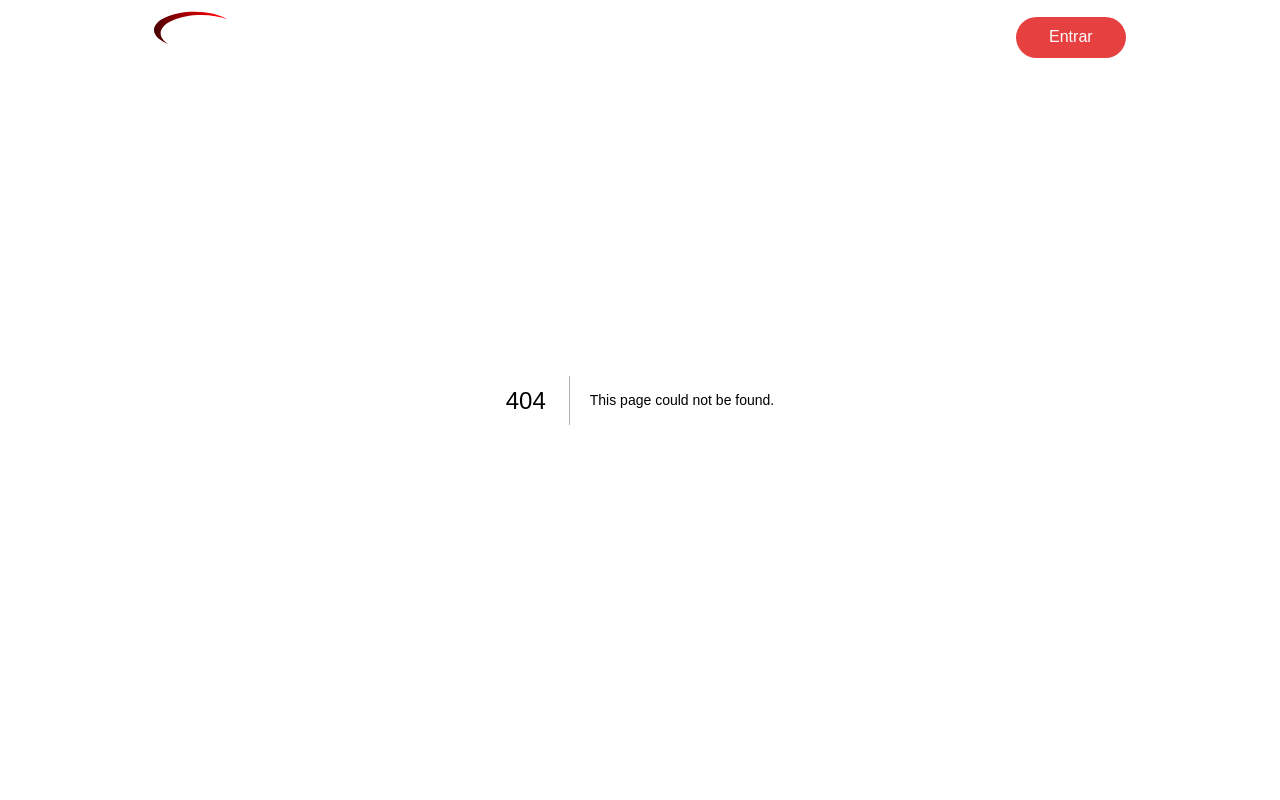
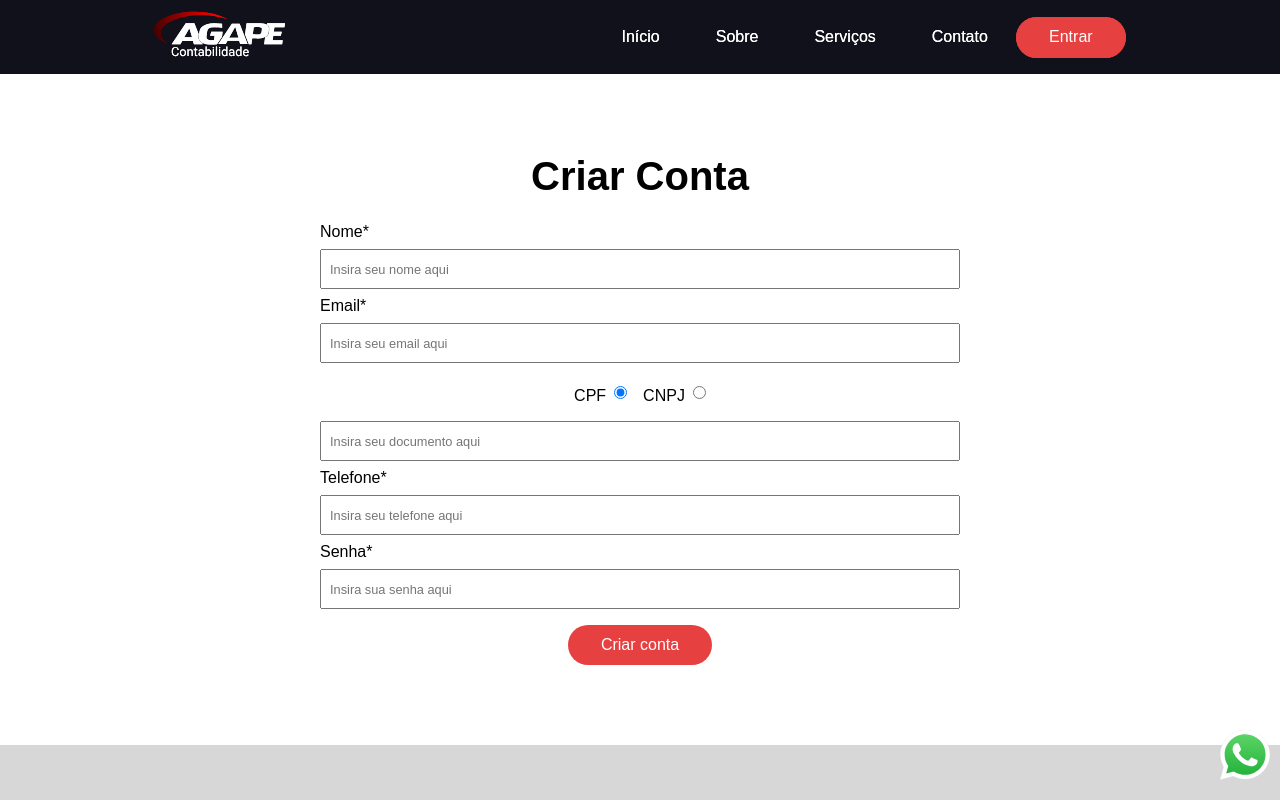
Before and after one commit to bhunos/agape, a Next.js app: page /registrar in a window 1280 px wide. Before the commit this address had no page. Shown: the top 800 px of the page. Built offline with nearby package versions, Linux system fonts and the light colour scheme.

Commit message:
integracao registro ok

```diff
--- a/src/components/Create/index.tsx
+++ b/src/components/Create/index.tsx
@@ -1,89 +1,186 @@
 import { CreateStyled } from "./styles";
-import React, { useContext } from "react";
+import React, { useEffect, useState } from "react";
 import { useForm } from "react-hook-form";
-import { AuthContext } from "../../contexts/AuthContext";
+import { BASE_URL } from "../../config";
+import Router from "next/router";
+import { parseCookies, setCookie } from "nookies";
+
+interface createdProps {
+  name: string;
+  email: string;
+  password: string;
+  document: string;
+  document_type: string;
+  phone: number;
+}
 
 export function Create() {
   const { register, handleSubmit } = useForm();
-  const { signIn } = useContext(AuthContext);
 
-  async function handleSign(data: any) {
-    await signIn(data);
+  const [token, setToken] = useState<string | null>(null);
+
+  useEffect(() => {
+    const cookie = parseCookies();
+
+    if (cookie.token) {
+      setToken(cookie.token);
+    }
+  }, []);
+
+  async function Created({
+    name,
+    email,
+    password,
+    document,
+    document_type,
+    phone,
+  }: createdProps) {
+    const res = await fetch(`${BASE_URL}/register`, {
+      method: "POST",
+      headers: { "Content-Type": "application/json" },
+      body: JSON.stringify({
+        name,
+        email,
+        password,
+        document,
+        document_type,
+        phone,
+      }),
+    });
+
+    const apiCreate = await res.json();
+
+    setToken(apiCreate.token);
+
+    if (apiCreate.error) {
+      throw new Error(apiCreate.message);
+    }
+    setCookie(null, "token", apiCreate.token, {
+      maxAge: 60 * 60, // 1 hour
+    });
+
+    await Router.push("/user");
+  }
+
+  async function handleCreate(data: any) {
+    try {
+      await Created(data);
+    } catch ({ message }) {
+      alert(message);
+    }
   }
 
   return (
     <CreateStyled>
       <div className="container">
         <h1>Criar Conta</h1>
-        <form
-          action=""
-          id="form-create"
-          method="POST"
-          onSubmit={handleSubmit(handleSign)}
-        >
-          <div className="last-line">
-            <div className="line-one">
-              <label>
+        <form action="" method="POST" onSubmit={handleSubmit(handleCreate)}>
+          <div className="create name">
+            <label htmlFor="createName">
               Nome<span>*</span>
             </label>
             <input
               {...register("name")}
+              name="name"
               type="text"
+              id="createName"
+              autoComplete="name"
               placeholder="Insira seu nome aqui"
               required
             />
           </div>
-            <div className="line-two">
-              <label>
+
+          <div className="create email">
+            <label htmlFor="createEmail">
               Email<span>*</span>
             </label>
             <input
               {...register("email")}
               type="email"
+              id="createEmail"
+              name="email"
+              autoComplete="email"
               placeholder="Insira seu email aqui"
+              required
+            />
+          </div>
+
+          <div className="create select-document">
+            <div className="radio">
+              <div className="cpf">
+                <label htmlFor="createdocument_cpf">CPF</label>
+                <input
+                  {...register("document_type")}
+                  type="radio"
+                  name="document_type"
+                  id="createdocument_cpf"
+                  value="CPF"
+                  checked
+                />
+              </div>
+
+              <div className="cnpj">
+                <label htmlFor="createdocument_cnpj">CNPJ</label>
+                <input
+                  {...register("document_type")}
+                  type="radio"
+                  name="document_type"
+                  id="createdocument_cnpj"
+                  value="CNPJ"
                 />
               </div>
             </div>
-          <div className="second-line">
-            <div className="line-one">
-              <label>
+          </div>
+
+          <div className="create document">
+            <label htmlFor="createEmail"></label>
+            <input
+              {...register("document")}
+              type="number"
+              id="createDocument"
+              name="document"
+              placeholder="Insira seu documento aqui"
+              required
+            />
+          </div>
+
+          <div className="create phone">
+            <label htmlFor="createTel">
               Telefone<span>*</span>
             </label>
             <input
               {...register("phone")}
-                type="number"
-                placeholder="Insira seu número de telefone aqui"
+              type="telNo"
+              id="createTel"
+              name="phone"
+              placeholder="Insira seu telefone aqui"
+              autoComplete="phone"
               required
+              minLength="11"
+              maxLength="11"
             />
           </div>
-            <div className="line-two">
-              <label>
+
+          <div className="create password">
+            <label htmlFor="createTel">
               Senha<span>*</span>
             </label>
             <input
               {...register("password")}
               type="password"
+              id="createPassword"
               name="password"
-                id="password"
               placeholder="Insira sua senha aqui"
+              required
             />
           </div>
-            <div className="line-tree">
-              <label>
-                Repita a Senha<span>*</span>
-              </label>
-              <input
-                {...register("password")}
-                type="password"
-                name="password"
-                id="password-repeat"
-                placeholder="Insira sua senha aqui novamente"
-              />
-            </div>
-          </div>
+
           <input className="createButton" type="submit" value="Criar conta" />
         </form>
       </div>
     </CreateStyled>
   );
 }
+function singIn() {
+  throw new Error("Function not implemented.");
+}
--- a/src/components/Create/styles.ts
+++ b/src/components/Create/styles.ts
@@ -2,61 +2,88 @@ import styled from "styled-components";
 
 export const CreateStyled = styled.section`
   padding-top: 5rem;
+  .container {
+    width: 40rem;
 
-  .line-one,
-  .line-two,
-  .line-tree {
+    h1 {
+      font-size: 2.5rem;
+      text-align: center;
+      margin-bottom: 1rem;
+    }
+  margin: 0 auto;
+
+  form {
     display: flex;
     flex-direction: column;
+    align-items: center;
+
+
+    .create {
+      display: flex;
+      flex-direction: column;
+      gap: .5rem;
+      width: 100%;
+
+
+      label {
+        font: 1rem;
+        margin-top: .5rem;
       }
 
-  .container {
-    width: 40%;
-
-    h1 {
-      font-size: 3rem;
-      margin-bottom: 1rem;
-      text-align: center;
-    }
-    margin: 0 auto;
-    form {
-      text-align: center;
-      label {
-        text-align: start;
-        font-size: 1rem;
-        margin-bottom: 0.5rem;
-        span {
-          color: red;
+      input {
+        width: 100%;
+        height: 2.5rem;
+        font-size: 0.8rem;
+        padding: 0.5rem;
       }
     }
+
+    .select-document{
+      .radio {
+        margin-top: 1rem;
+        display: flex;
+        justify-content: center;
+        gap: 1rem;
+        align-items: center;
+        cursor: pointer;
+
         input {
-        font-size: 0.8rem;
-        margin-bottom: 1rem;
-        height: 3rem;
-        padding: 1rem;
+          width: auto;
+          height: auto;
+        }
+
+        .cpf, .cnpj {
+          display: flex;
+          gap: .5rem;
+          align-items: center;
+        }
+
+      }
     }
 
     .createButton {
-        background-color: var(--red-500);
+      font-size: 1rem;
+      padding: .5rem 1rem;
       color: var(--white);
-        font-size: 1rem;
-        font-weight: 700;
+      background: var(--red-500);
       border: none;
-        border-radius: 2.4rem;
-        width: 30%;
+      border-radius: 2rem;
+      width: 9rem;
+      margin-top: 1rem;
+      height: 2.5rem;
+      margin-bottom: 5rem;
     }
   }
 }
 
 @media (max-width: 768px) {
+      padding: 3rem;
+
       .container {
-      width: 90%;
-
-      form {
-        .createButton {
-          width: 70%;
+        width: 100%;
       }
   }
   }
-  }
+
+
 `;
--- a/src/components/SinginButton/index.tsx
+++ b/src/components/SinginButton/index.tsx
@@ -15,7 +15,7 @@ export function SinginButton() {
   return (
     <>
       <Content>
-        <Link href="login">
+        <Link href="/entrar">
           <a>Entrar</a>
         </Link>
       </Content>
--- a/src/components/Subscribe/index.tsx
+++ b/src/components/Subscribe/index.tsx
@@ -14,10 +14,10 @@ export function Subscribe() {
           Brasil.
         </p>
         <div className="buttons">
-          <Link href="login">
+          <Link href="/entrar">
             <button>Entrar</button>
           </Link>
-          <Link href="createUser">
+          <Link href="/registrar">
             <button>Cadastrar-se</button>
           </Link>
         </div>
--- a/src/contexts/AuthContext.tsx
+++ b/src/contexts/AuthContext.tsx
@@ -1,14 +1,14 @@
-import { createContext, useEffect, useState } from 'react';
-import Router from 'next/router';
-import { parseCookies, setCookie } from 'nookies';
-import { BASE_URL } from '../config';
+import { createContext, useEffect, useState } from "react";
+import Router from "next/router";
+import { parseCookies, setCookie } from "nookies";
+import { BASE_URL } from "../config";
 
 type SignInData = {
   email: string;
   password: string;
 };
 
-type AuthContextType = {
+export type AuthContextType = {
   token: string | null;
   signIn: (data: SignInData) => Promise<void>;
 };
@@ -28,8 +28,8 @@ export function AuthProvider({ children }: any) {
 
   async function signIn({ email, password }: SignInData) {
     const res = await fetch(`${BASE_URL}/login`, {
-      method: 'POST',
-      headers: { 'Content-Type': 'application/json', },
+      method: "POST",
+      headers: { "Content-Type": "application/json" },
       body: JSON.stringify({
         email,
         password,
@@ -44,11 +44,11 @@ export function AuthProvider({ children }: any) {
 
     setToken(api.token);
 
-    setCookie(null, 'token', api.token, {
+    setCookie(null, "token", api.token, {
       maxAge: 60 * 60, // 1 hour
     });
 
-    await Router.push('/user');
+    await Router.push("/user");
   }
 
   return (
```
Also changed, not shown: src/components/Documents/index.tsx (+16 -6 lines), src/pages/entrar/index.tsx (renamed from src/pages/login/index.tsx), src/pages/registrar/index.tsx (renamed from src/pages/createUser/index.tsx). Lines whose indentation alone changed are shown as unchanged.
